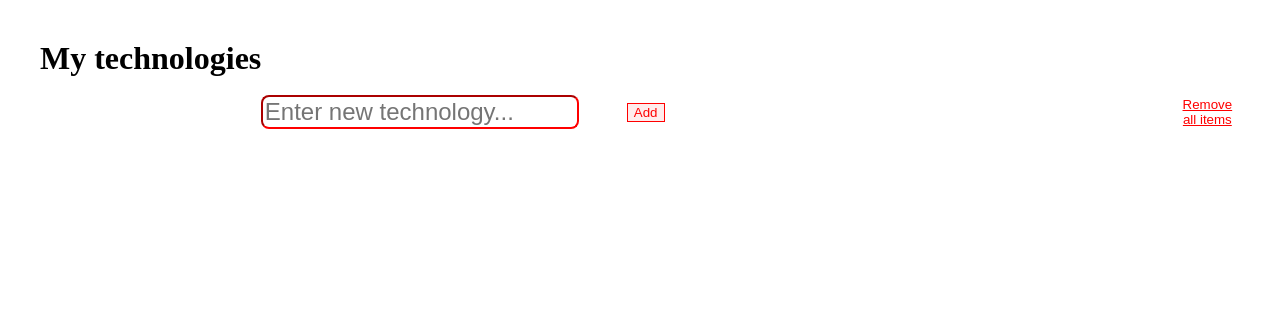
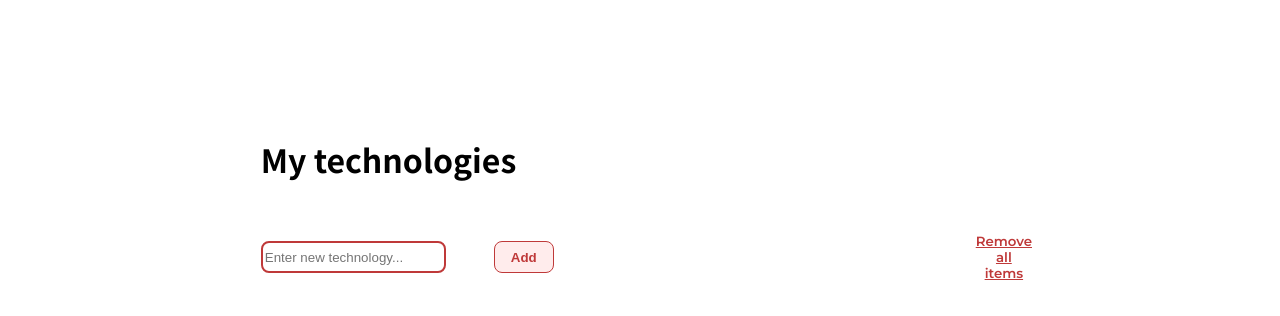
Before and after one commit to Fr1k1/Speck_task, a plain HTML site: page index.html in a window 1280 px wide. Drawn offline with Linux system fonts and the light colour scheme.

Commit message:
Added more styling

```diff
--- a/index.html
+++ b/index.html
@@ -6,16 +6,25 @@
     <meta name="viewport" content="width=device-width, initial-scale=1.0">
     <title>Speck task</title>
 
+    <link rel="preconnect" href="https://fonts.googleapis.com">
+    <link rel="preconnect" href="https://fonts.gstatic.com" crossorigin>
+    <link href="https://fonts.googleapis.com/css2?family=Noto+Sans+JP:wght@700&display=swap" rel="stylesheet">
+
+
+    <link rel="preconnect" href="https://fonts.googleapis.com">
+    <link rel="preconnect" href="https://fonts.gstatic.com" crossorigin>
+    <link href="https://fonts.googleapis.com/css2?family=Montserrat:wght@600&display=swap" rel="stylesheet">
+
     <link rel="stylesheet" href="./styles.css">
 </head>
 
 <body>
 
 
-        <h1>My technologies</h1>
-        <br>
+    <h1>My technologies</h1>
+    <br>
 
-        <div id="operations_div">
+    <div id="operations_div">
 
         <input type="text" id="input_field" placeholder="Enter new technology...">
         <button id="add_button">Add</button>
--- a/styles.css
+++ b/styles.css
@@ -3,9 +3,11 @@ body {
 }
 
 #input_field {
-    border-color: red;
+    border-color: #bf3939;
     border-radius: 8px;
-    font-size: x-large;
+    height: 2rem;
+    width: 18rem;
+    border-style: solid;
 }
 
 #remove_all {
@@ -22,14 +24,15 @@ body {
 
 .new_item {
     background-color: white;
-    box-shadow: 0 0 10px rgba(0, 0, 0, 0.2);
+    box-shadow: 0 0 10px rgba(0, 0, 0, 0.3);
     border-radius: 8px;
     grid-column: span 2;
     padding: 2rem;
     text-align: center;
-    font-weight: bold;
+    font-weight: bolder;
     font-size: x-large;
     height: fit-content;
+    font-family: 'Montserrat', sans-serif;
 }
 
 /*.new_item:nth-child(2n+1) {
@@ -43,17 +46,24 @@ body {
 #remove_button {
     border-style: none;
     background-color: white;
-    color: red;
+    color: #bf3939;
     text-decoration: underline;
+    font-family: 'Montserrat', sans-serif;
+
 }
 
 #add_button {
     background-color: #ffecec;
-    color: red;
+    color: #bf3939;
     border-style: solid;
-    border-color: red;
+    border-color: #bf3939;
     border-width: 1px;
     position: relative;
+    height: 2rem;
+    border-radius: 8px;
+    padding-left: 1rem;
+    padding-right: 1rem;
+    font-weight: bold;
 }
 
 #technologies_div {
@@ -89,7 +99,7 @@ body {
 }
 
 #operations_div > :nth-child(3) {
-    margin-left: 40rem;
+    margin-left: 35rem;
 }
 
 @media screen and (min-width: 2000px) {
@@ -104,12 +114,20 @@ body {
     }
 
     #operations_div > :nth-child(3) {
-        margin-left: 32rem;
+        margin-left: 26rem;
     }
 }
 
 h1 {
-    padding-top: 2rem;
-    padding-left: 2rem;
+
     margin: 0;
+    font-family: 'Noto Sans JP', sans-serif;
+    display: flex;
+    flex-direction: row;
+    width: 60%;
+    align-items: center;
+    justify-content: space-between;
+    margin: 0 auto;
+    padding-top: 8rem;
+    padding-bottom: 2rem;
 }
```
